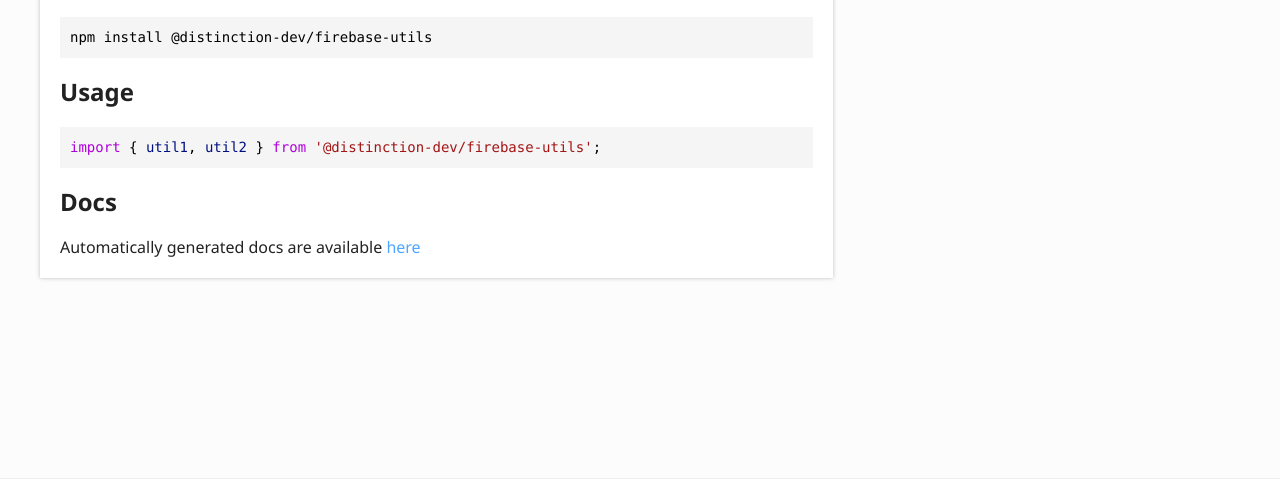
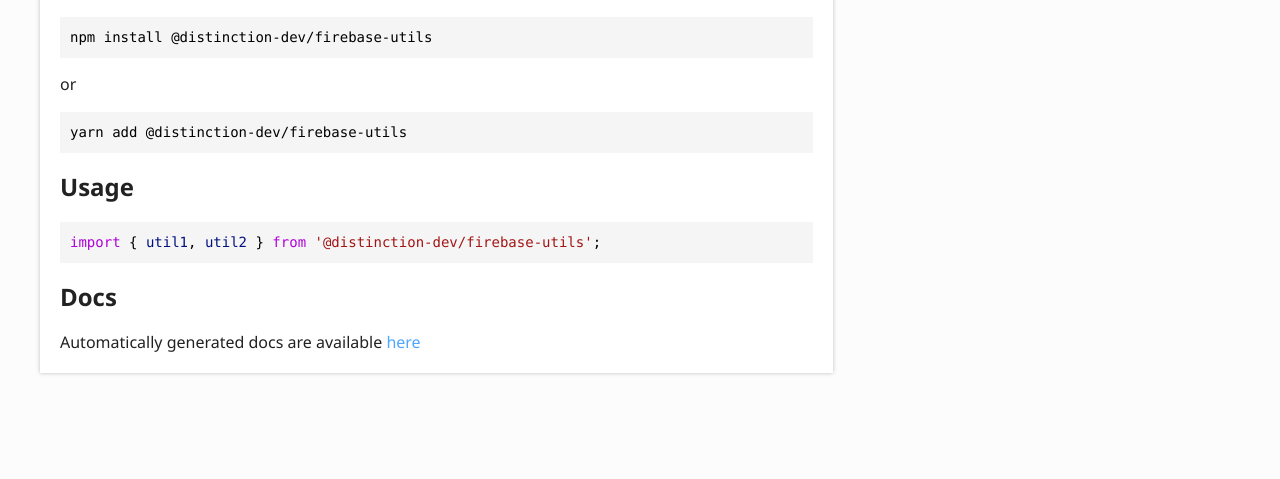
Before and after one commit to distinction-dev/firebase-utils, a website built with Parcel: page docs/index.html in a window 1280 px wide. Shown: the part 321-800 px from the top of the page. Built offline with nearby package versions, Linux system fonts and the light colour scheme.

Commit message:
fix: :package: swapped npm commands with yarn

```diff
--- a/docs/index.html
+++ b/docs/index.html
@@ -11,6 +11,9 @@
 </a>
 <pre><code class="language-bash"><span class="hl-0">npm install @distinction-dev/firebase-utils</span>
 </code></pre>
+<p>or</p>
+<pre><code class="language-bash"><span class="hl-0">yarn add @distinction-dev/firebase-utils</span>
+</code></pre>
 
 <a href="#usage" id="usage" style="color: inherit; text-decoration: none;">
   <h2>Usage</h2>
```
Also changed, not shown: docs/modules.html (+2 -2 lines), .github/PULL_REQUEST_TEMPLATE.md, .github/workflows/cd.release.yml, .github/workflows/ci.pull-request.yml, README.md.
